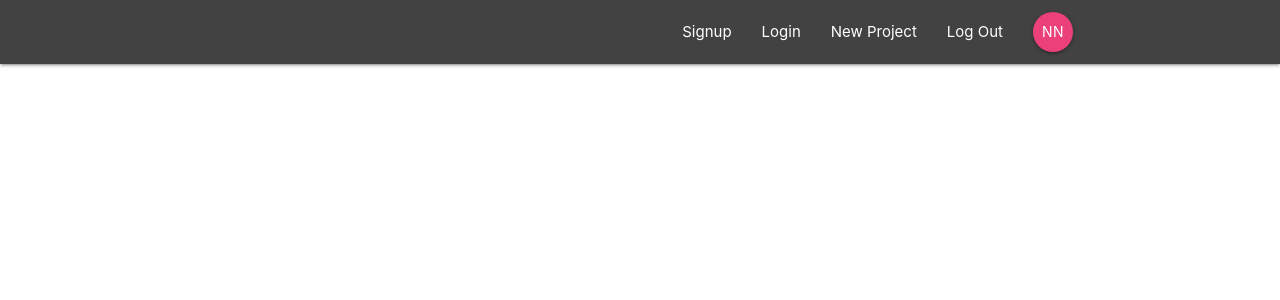
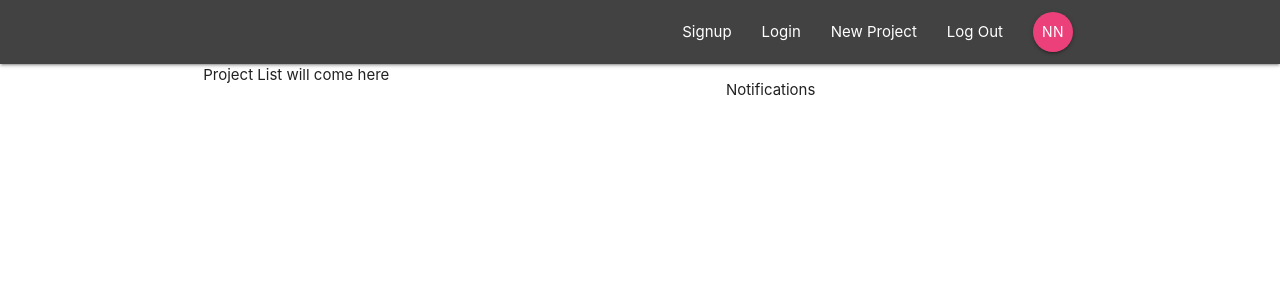
Before and after one commit to sourabhgrover/project-management, a React (Create React App) app: page / in a window 1280 px wide. Shown: the top 300 px of the page. Built offline with nearby package versions, Linux system fonts and the light colour scheme.

Commit message:
Boilerplate of Dashborad Componenet

```diff
--- a/src/App.js
+++ b/src/App.js
@@ -1,6 +1,8 @@
 import React, { Component } from "react";
-import { Route, BrowserRouter } from "react-router-dom";
+import { Route, BrowserRouter, Switch } from "react-router-dom";
+
 import Navbar from "./components/layout/Navbar";
+import Dashboard from "./components/dashboard/Dashboard"
 
 class App extends Component {
     render() {
@@ -9,6 +11,9 @@ class App extends Component {
                 <div className="App">
                     <Navbar />
                 </div>
+                <Switch>
+                    <Route path="/" component={Dashboard} />
+                </Switch>
             </BrowserRouter >
 
         );
--- /dev/null
+++ b/src/components/dashboard/Dashboard.js
@@ -0,0 +1,19 @@
+import React from "react";
+import Notifications from "./Notifications";
+
+const Dashboard = () => {
+    return (
+        <div className="dashboard container">
+            <div className="row">
+                <div className="col s12 m6">
+                    Project List will come here
+            </div>
+                <div className="col s12 m5 offset-m1">
+                    <Notifications />
+                </div>
+            </div>
+        </div>
+    );
+}
+
+export default Dashboard;
--- /dev/null
+++ b/src/components/dashboard/Notifications.js
@@ -0,0 +1,11 @@
+import React from "react";
+
+const Notifications = () => {
+    return (
+        <div>
+            <p>Notifications</p>
+        </div>
+    );
+}
+
+export default Notifications;
```
